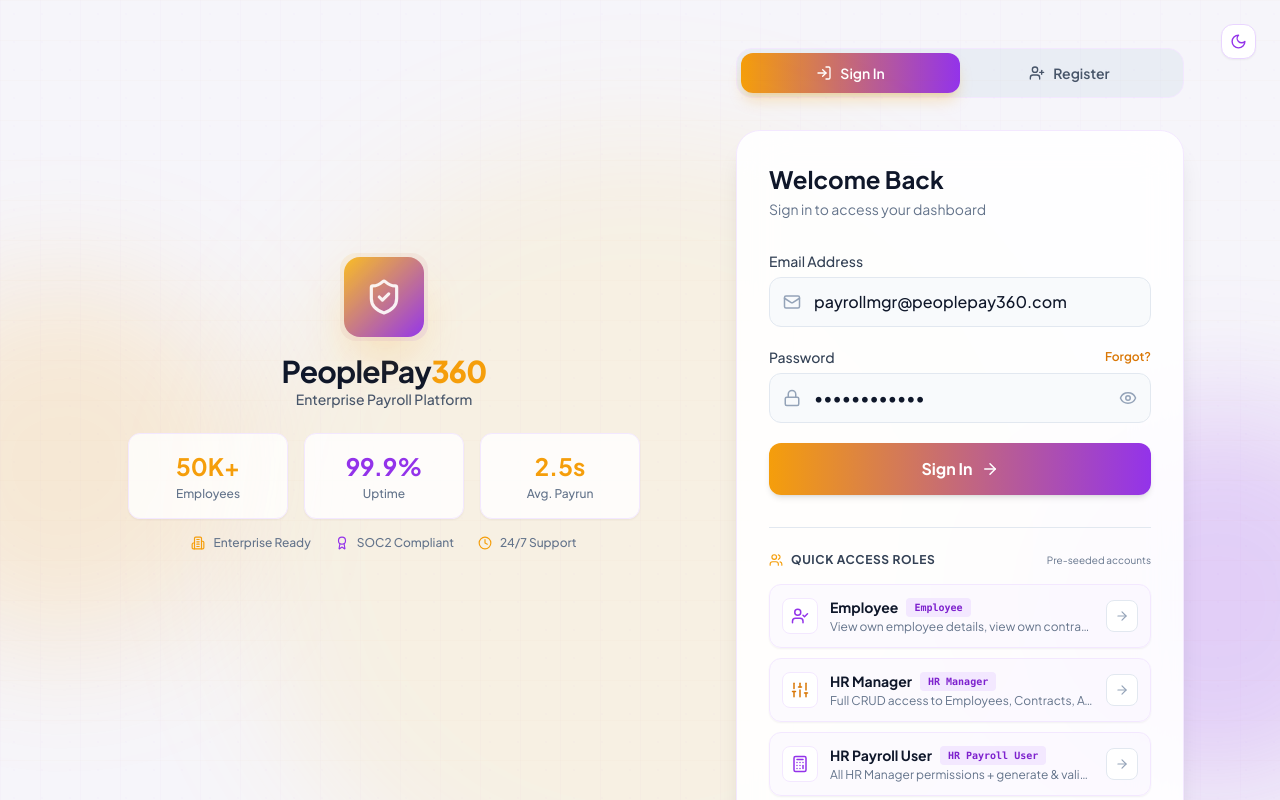
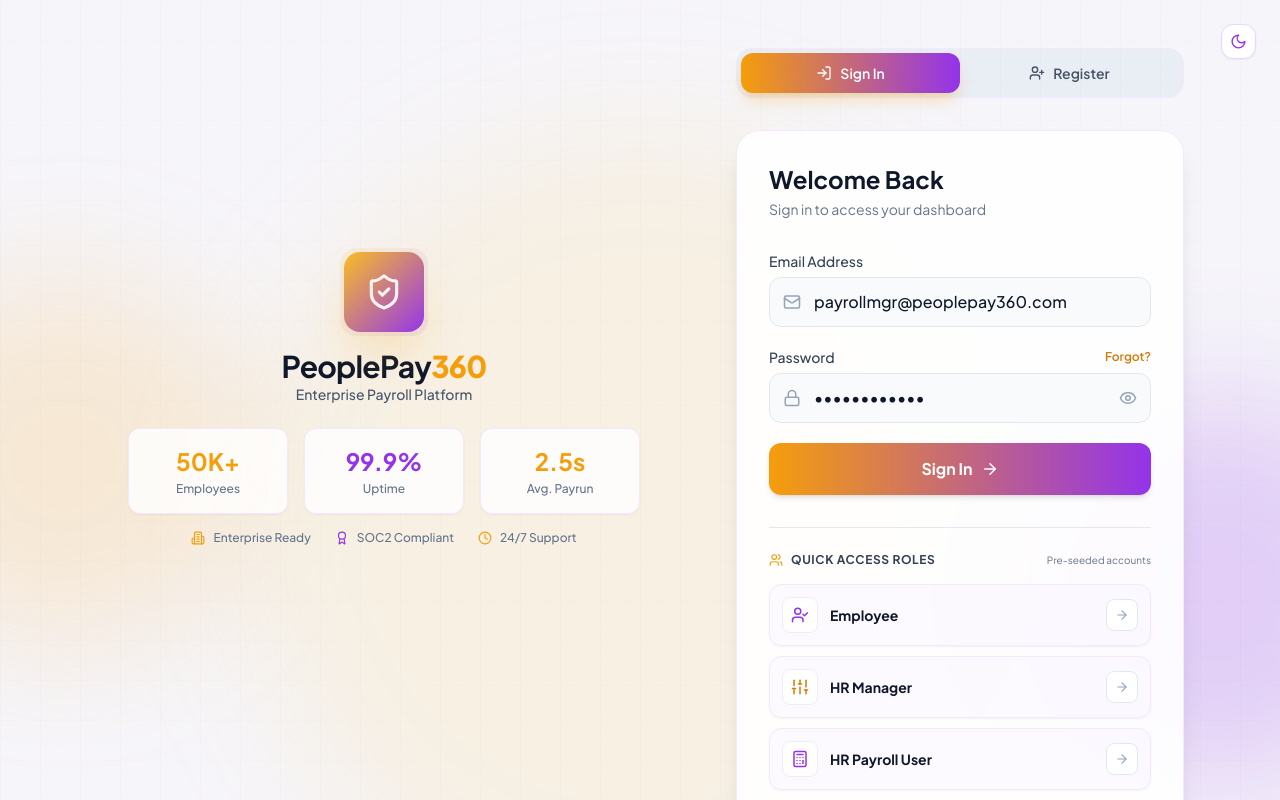
Before and after one commit to helloankitsingh06-bit/odoofinals, a React (Vite) app in the folder frontend/: page / in a window 1280 px wide. Shown: the top 800 px of the page. Built offline with nearby package versions, Linux system fonts and the light colour scheme.

Commit message:
style(login): simplify quick access role cards by removing duplicate badges and subtitles

```diff
--- a/frontend/src/pages/LoginPage.tsx
+++ b/frontend/src/pages/LoginPage.tsx
@@ -480,18 +480,10 @@ export const LoginPage: React.FC = () => {
                             {role.icon}
                           </div>
                           <div className="flex-1 min-w-0">
-                            <div className="flex items-center gap-2">
-                              <span className={`text-sm font-bold transition-colors ${isHovered ? 'text-amber-600 dark:text-amber-400' : 'text-slate-900 dark:text-white'
-                                }`}>
-                                {role.title}
-                              </span>
-                              <span className="text-[10px] px-2 py-0.5 rounded bg-purple-100 dark:bg-slate-800 text-purple-700 dark:text-slate-400 font-mono font-semibold">
-                                {role.badge}
-                              </span>
-                            </div>
-                            <p className="text-xs text-slate-500 dark:text-slate-400 mt-0.5 truncate">
-                              {role.desc}
-                            </p>
+                            <span className={`text-sm font-bold transition-colors ${isHovered ? 'text-amber-600 dark:text-amber-400' : 'text-slate-900 dark:text-white'
+                              }`}>
+                              {role.title}
+                            </span>
                           </div>
                           <div className={`w-8 h-8 rounded-lg bg-white dark:bg-slate-800/60 border border-slate-200 dark:border-slate-700/60 flex items-center justify-center text-slate-400 dark:text-slate-500 transition-all duration-300 ${isHovered ? 'text-amber-600 dark:text-amber-400 border-amber-500/40 bg-amber-50 dark:bg-amber-500/10 scale-110' : ''
                             }`}>
```
